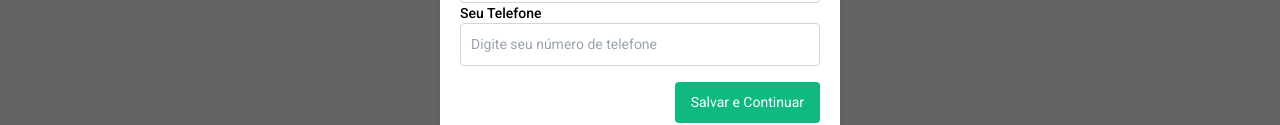
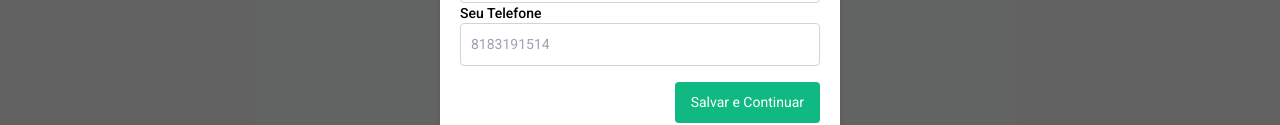
Before and after one commit to Pxxx010/web-delivery, a website: page index.html in a window 1280 px wide. Shown: the part 432-557 px from the top of the page. Drawn offline with nearby package versions, Linux system fonts and the light colour scheme.

Commit message:
modify: edição de placeholder

```diff
--- a/index.html
+++ b/index.html
@@ -259,7 +259,7 @@
             </div>
             <div>
                 <label for="customer-phone" class="block font-medium text-sm">Seu Telefone</label>
-                <input type="text" id="customer-phone" placeholder="Digite seu número de telefone" class="w-full border border-gray-300 p-2 rounded-md focus:ring focus:ring-green-500 focus:outline-none" required />
+                <input type="text" id="customer-phone" placeholder="8183191514" class="w-full border border-gray-300 p-2 rounded-md focus:ring focus:ring-green-500 focus:outline-none" required />
             </div>
 
             <div class="flex items-center justify-end space-x-4 mt-4">
```
